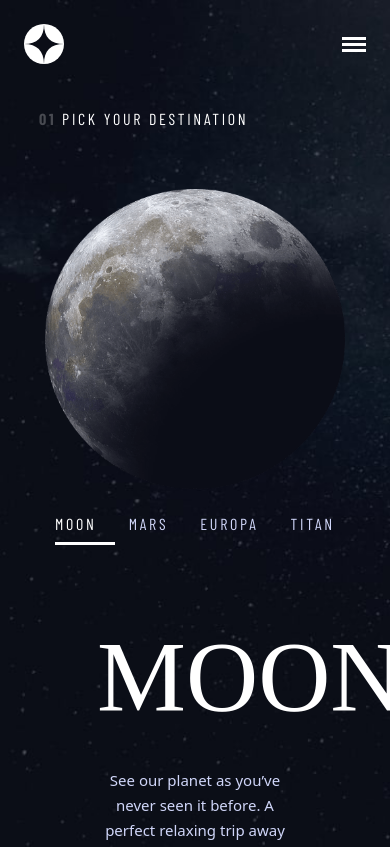
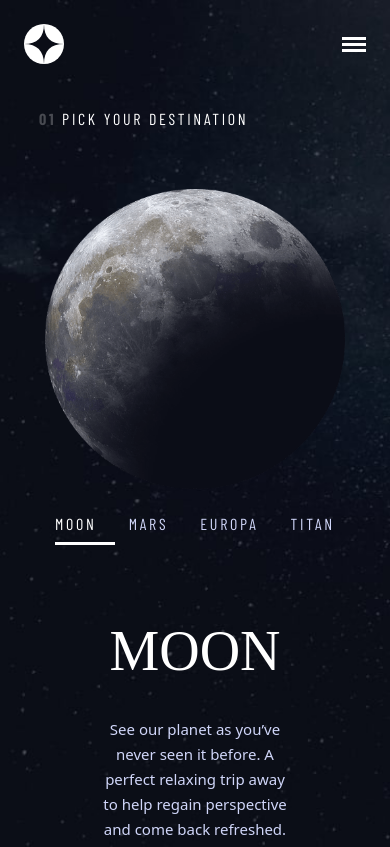
Before and after one commit to PhantomDev007/FM_Space-tourism-website, a Next.js app: page /destination in a window 390 px wide. Shown: the top 847 px of the page. Built offline with nearby package versions, Linux system fonts and the light colour scheme; a web font is replaced by a local one.

Commit message:
Feat: Add media queries for heading2 classes

```diff
--- a/styles/utils.module.css
+++ b/styles/utils.module.css
@@ -48,6 +48,10 @@
     line-height: 150px;
   }
 
+  .heading2 {
+    font-size: 80px;
+  }
+
   .heading5 {
     font-size: 20px;
     letter-spacing: 3.38px;
@@ -60,6 +64,10 @@
     line-height: 100px;
   }
 
+  .heading2 {
+    font-size: 56px;
+  }
+
   .heading5 {
     font-size: 16px;
     letter-spacing: 2.7px;
```
